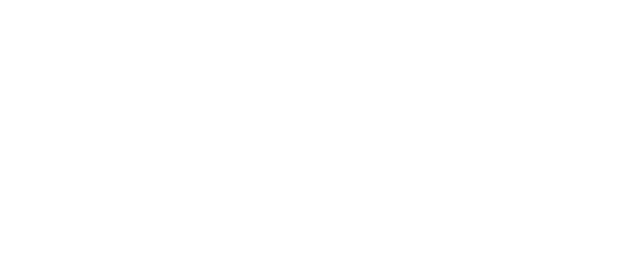
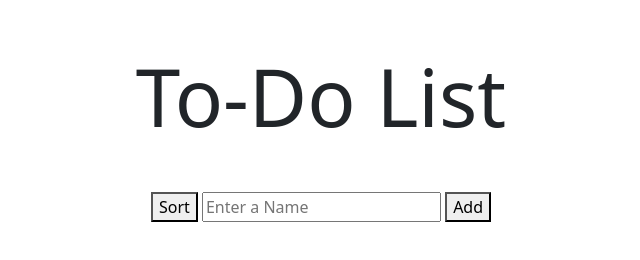
Before and after one commit to RayhaanK/newTo-DoList, a plain HTML site: page index.html in a window 1280 px wide. Shown: the whole page, without its empty margins (319-959 px from the left). Drawn offline with nearby package versions, Linux system fonts and the light colour scheme.

Commit message:
added HTML

```diff
--- a/index.html
+++ b/index.html
@@ -6,16 +6,34 @@
     <meta name="viewport" content="width=device-width, initial-scale=1.0">
     <!-- Bootstrap Link -->
     <link href="https://cdn.jsdelivr.net/npm/bootstrap@5.3.0/dist/css/bootstrap.min.css" rel="stylesheet" integrity="sha384-9ndCyUaIbzAi2FUVXJi0CjmCapSmO7SnpJef0486qhLnuZ2cdeRhO02iuK6FUUVM" crossorigin="anonymous">
-    <!-- CSS link -->
+    <!-- Custom CSS -->
     <link rel="stylesheet" href="./styles/style.css">
     <title>New To-Do List</title>
 </head>
 <body>
 
+    <div class="container-fluid">
+        <h1 class="display-1 text-center my-5">To-Do List</h1>
+        <div class="container">
+            <div class="row text-center">
+                <div class="col">
+                    <button id="sort" class="btn1">Sort</button>
+                    <input type="text" placeholder="Enter a Name" id="displayInput" class="inp1">
+                    <button id="addName" class="btn2">Add</button>
+                </div>
+            </div>
+            <div class="row text-center">
+                    <div class="col">
+                        <ul id="name-list">
+                        </ul>
+                    </div>
+                </div>
+        </div>
+    </div>
 
     <!-- Boostrap JS link -->
     <script src="https://cdn.jsdelivr.net/npm/bootstrap@5.3.0/dist/js/bootstrap.bundle.min.js" integrity="sha384-geWF76RCwLtnZ8qwWowPQNguL3RmwHVBC9FhGdlKrxdiJJigb/j/68SIy3Te4Bkz" crossorigin="anonymous"></script>
-    <!-- JS link -->
+    <!-- Custom script -->
     <script src="./script/code.js"></script>
 </body>
 </html>
```
